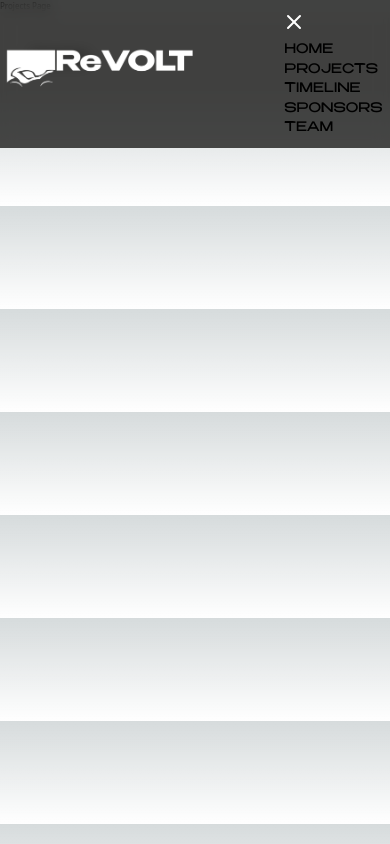
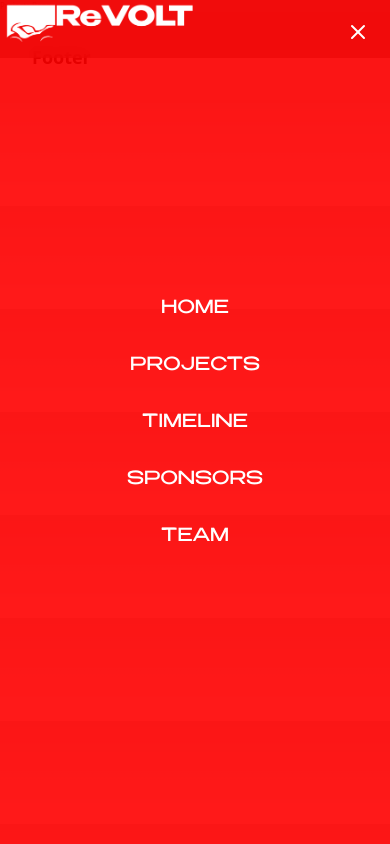
Before and after one commit to UsmanMahmood25/revolt_experimental, a Next.js app in the folder revolt-experimental/: page /projects in a window 390 px wide. Both pictures are taken after a click on the button 368 px from the left and 25 px from the top of the page. Built offline with nearby package versions, Linux system fonts and the light colour scheme.

Commit message:
Finished the Side Bar

```diff
--- a/revolt-experimental/src/app/header_sidebar.tsx
+++ b/revolt-experimental/src/app/header_sidebar.tsx
@@ -6,7 +6,6 @@ import header_styles from "@/styles/Header.module.css";
 
 const SidebarComponent: React.FC = () => {
     const [sidebarVisible, setSidebarVisible] = useState<boolean>(false);
-    const [selectedButton, setSelectedButton] = useState<string>('');
     const sidebarRef = useRef<HTMLDivElement>(null);
 
     const showSidebar = (): void => {
@@ -37,27 +36,33 @@ const SidebarComponent: React.FC = () => {
     }, [sidebarVisible]);
 
     return (
-        <div className={header_styles.sidebarContainer}  ref={sidebarRef}>
-            {!sidebarVisible && <button onClick={showSidebar} id={header_styles.sidebarButton}><svg xmlns="http://www.w3.org/2000/svg" width="24" height="24" viewBox="0 0 24 24" fill="none" stroke="#ffffff" stroke-width="2" stroke-linecap="round" stroke-linejoin="round"><line x1="3" y1="12" x2="21" y2="12"></line><line x1="3" y1="6" x2="21" y2="6"></line><line x1="3" y1="18" x2="21" y2="18"></line></svg></button>}
-            {sidebarVisible && <button onClick={hideSidebar} id={header_styles.sidebarButton}><svg xmlns="http://www.w3.org/2000/svg" width="24" height="24" viewBox="0 0 24 24" fill="none" stroke="#ffffff" stroke-width="2" stroke-linecap="round" stroke-linejoin="round"><line x1="18" y1="6" x2="6" y2="18"></line><line x1="6" y1="6" x2="18" y2="18"></line></svg></button>}
-            <div className={`sidebar ${sidebarVisible ? 'visible' : 'hidden'}`}>
-                <Link href="/" id={header_styles.header_buttons} onClick={() => setSelectedButton('home')}>Home</Link>
-                <Link href="/projects" id={header_styles.header_buttons} onClick={() => setSelectedButton('projects')}>Projects</Link>
-                <Link href="/timeline" id={header_styles.header_buttons} onClick={() => setSelectedButton('timeline')}>Timeline</Link>
-                <Link href="/sponsors" id={header_styles.header_buttons} onClick={() => setSelectedButton('sponsors')}>Sponsors</Link>
-                <Link href="/team" id={header_styles.header_buttons} onClick={() => setSelectedButton('team')}>Team</Link>
+        <div className={header_styles.sidebarContainer} ref={sidebarRef}>
+            {!sidebarVisible && (
+                <button onClick={showSidebar} id={header_styles.sidebarButton}>
+                    <svg xmlns="http://www.w3.org/2000/svg" width="24" height="24" viewBox="0 0 24 24" fill="none" stroke="#ffffff" strokeWidth="2" strokeLinecap="round" strokeLinejoin="round">
+                        <line x1="3" y1="12" x2="21" y2="12"></line>
+                        <line x1="3" y1="6" x2="21" y2="6"></line>
+                        <line x1="3" y1="18" x2="21" y2="18"></line>
+                    </svg>
+                </button>
+            )}
+            {sidebarVisible && (
+                <button onClick={hideSidebar} id={header_styles.closeButton}>
+                    <svg xmlns="http://www.w3.org/2000/svg" width="24" height="24" viewBox="0 0 24 24" fill="none" stroke="#ffffff" strokeWidth="2" strokeLinecap="round" strokeLinejoin="round">
+                        <line x1="18" y1="6" x2="6" y2="18"></line>
+                        <line x1="6" y1="6" x2="18" y2="18"></line>
+                    </svg>
+                </button>
+            )}
+            <div className={`${header_styles.sidebar} ${sidebarVisible ? header_styles.visible : header_styles.hidden}`}>
+                <Link href="/" id={header_styles.header_buttons} onClick={hideSidebar}>Home</Link>
+                <Link href="/projects" id={header_styles.header_buttons} onClick={hideSidebar}>Projects</Link>
+                <Link href="/timeline" id={header_styles.header_buttons} onClick={hideSidebar}>Timeline</Link>
+                <Link href="/sponsors" id={header_styles.header_buttons} onClick={hideSidebar}>Sponsors</Link>
+                <Link href="/team" id={header_styles.header_buttons} onClick={hideSidebar}>Team</Link>
             </div>
-            <style jsx>{`
-                .sidebar {
-                    display: none;
-                }
-                .sidebar.visible {
-                    display: flex;
-                    flex-direction: column;
-                }
-            `}</style>
         </div>
-);
+    );
 };
 
 export default SidebarComponent;
--- a/revolt-experimental/src/styles/Header.module.css
+++ b/revolt-experimental/src/styles/Header.module.css
@@ -114,7 +114,7 @@
 /* Phone Dimensions */
 @media screen and (max-width: 645px) {
     #header {
-        background-color: rgba(28, 28, 27, 0.8);
+        background-color: rgba(28, 28, 27, 0.5);
         transition: 0.20s;
         position: fixed;
         display: flex;
@@ -131,7 +131,7 @@
         padding-top: 0.25%;
         padding-left: 0.25%;
         padding-bottom: 0.25%;
-        z-index: 2;
+        z-index: 1010;
     }
     #header_menu {
         display: none;
@@ -148,22 +148,60 @@
         align-items: flex-start;
         justify-content: flex-start;
     }
+    .sidebarContainer {
+        position: relative;
+    }
+    .sidebar {
+        position: fixed;
+        top: 0;
+        left: 0;
+        height: 100vh;
+        width: 100vw;
+        background-color: rgba(255, 0, 0, 0.9);
+        display: flex;
+        flex-direction: column;
+        align-items: center;
+        justify-content: center;
+        transition: transform 0.3s ease-in-out;
+        transform: translateX(-100%);
+        z-index: 1000;
+    }
+    .visible {
+        transform: translateX(0);
+    }
+    .hidden {
+        transform: translateX(-100%);
+    }
+    #sidebarButton, #closeButton {
+        background: none;
+        border: none;
+        cursor: pointer;
+        padding: 10px;
+        z-index: 1001;
+    }
+    #sidebarButton {
+        position: fixed;
+        top: 10px;
+        right: 10px;
+    }
+    #closeButton {
+        position: fixed;
+        top: 10px;
+        right: 10px;
+    }
     #header_buttons {
-        padding-left: 2.5%;
-        padding-right: 2.5%;
-        font-size: small;
+        margin: 15px 0;
+        font-size: large;
         font-family: "Benzin-Regular";
         text-transform: uppercase;
+        color: white;
+        text-decoration: none;
         transition: 0.2s;
-        z-index: 2;
+        z-index: 1001;
     }
     #header_buttons:hover {
         font-family: "Benzin-Bold";
-        color: red;
         transform: scale(1.1);
-    }
-    #sidebar_button {
-        display: block;
     }
 }
 
```
